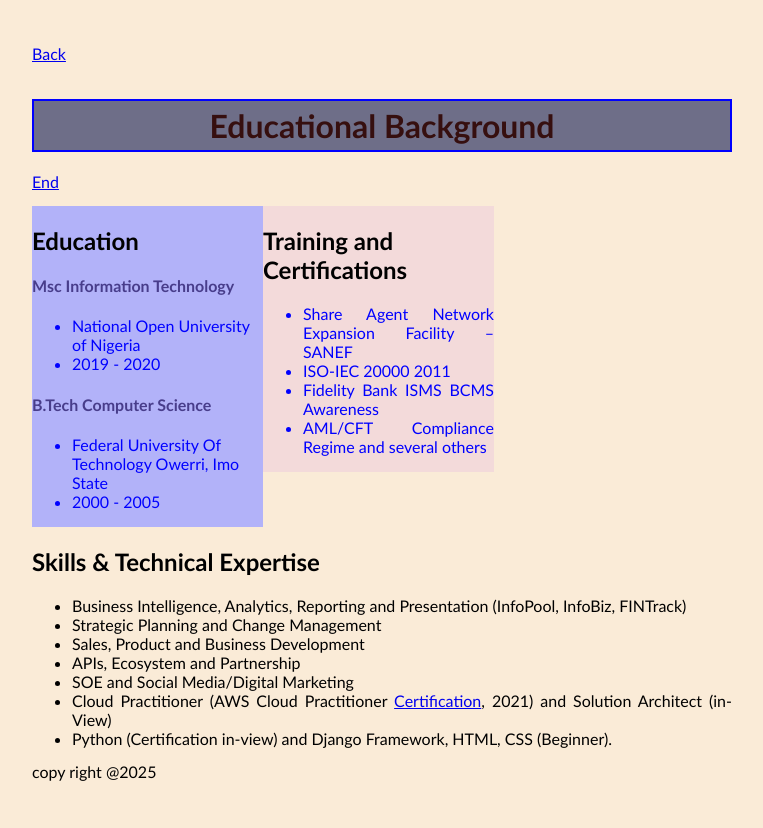
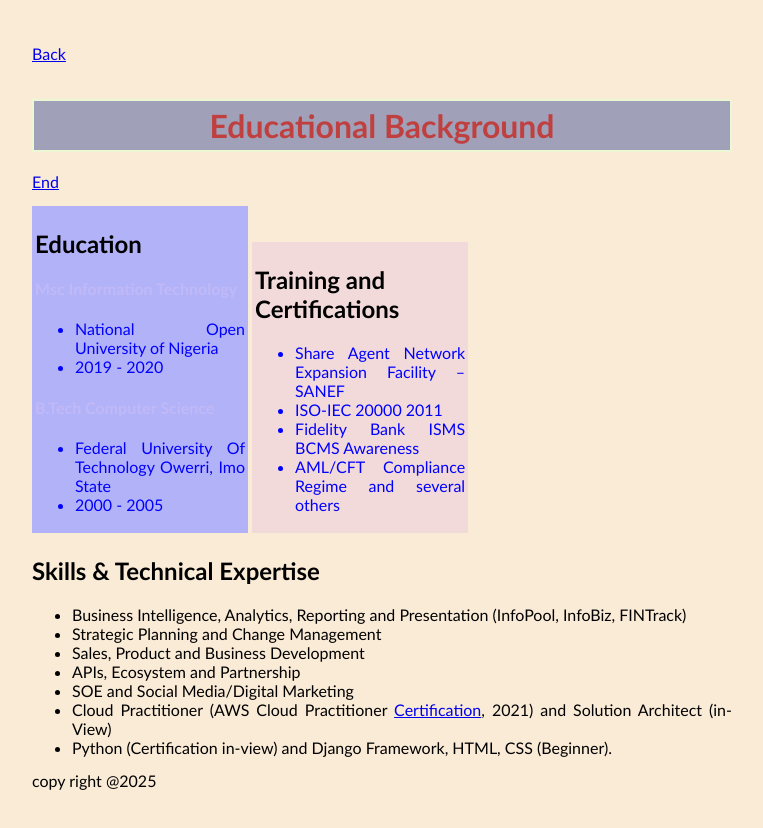
Before and after one commit to katisele/kens_portfolio, a plain HTML site: page doc/educerts.html in a window 1280 px wide. Shown: the whole page, without its empty margins (258-1021 px from the left). Drawn offline with Linux system fonts and the light colour scheme.

Commit message:
more modificatinos

```diff
--- a/doc/styles.css
+++ b/doc/styles.css
@@ -3,9 +3,9 @@ html {
 }
 
 h1 {
-    color: rgb(54, 15, 15);
+    color: rgb(192, 63, 63);
     font-family: Trebuchet MS;
-    border: 2px solid blue;
+    border: 2px solid rgb(237, 247, 211);
 
 }
 body {
@@ -23,7 +23,7 @@ section p {
 }
 
 section h4 {
-    color: darkslateblue;
+    color: rgb(193, 185, 247);
 }
 
 .special {
@@ -37,6 +37,7 @@ p {
 section {
     width: 700px;
     margin: auto;
+
 }
 
 main {
@@ -52,7 +53,7 @@ body {
 }
 
 h1 {
-    background-color: rgb(110, 110, 136);
+    background-color: rgb(160, 160, 184);
     text-align: center;
     padding: 5px;
 }
@@ -98,12 +99,14 @@ tr {
 div.mycontainer {
     width: auto;
     overflow: auto;
+    display: inline-block;
 }
 
 div.mycontainer div {
-    width: 33%;
-    float: left;
-    text-align: left;
+    width: 30%;
+    padding: 3px;
+    display: inline-block;
+    margin: auto;
 }
 
 li {
```
Also changed, not shown: doc/bio.html (+6 -0 lines), doc/index.html (+1 -0 lines), doc/projects.html (+6 -0 lines), index.html (+6 -4 lines).
